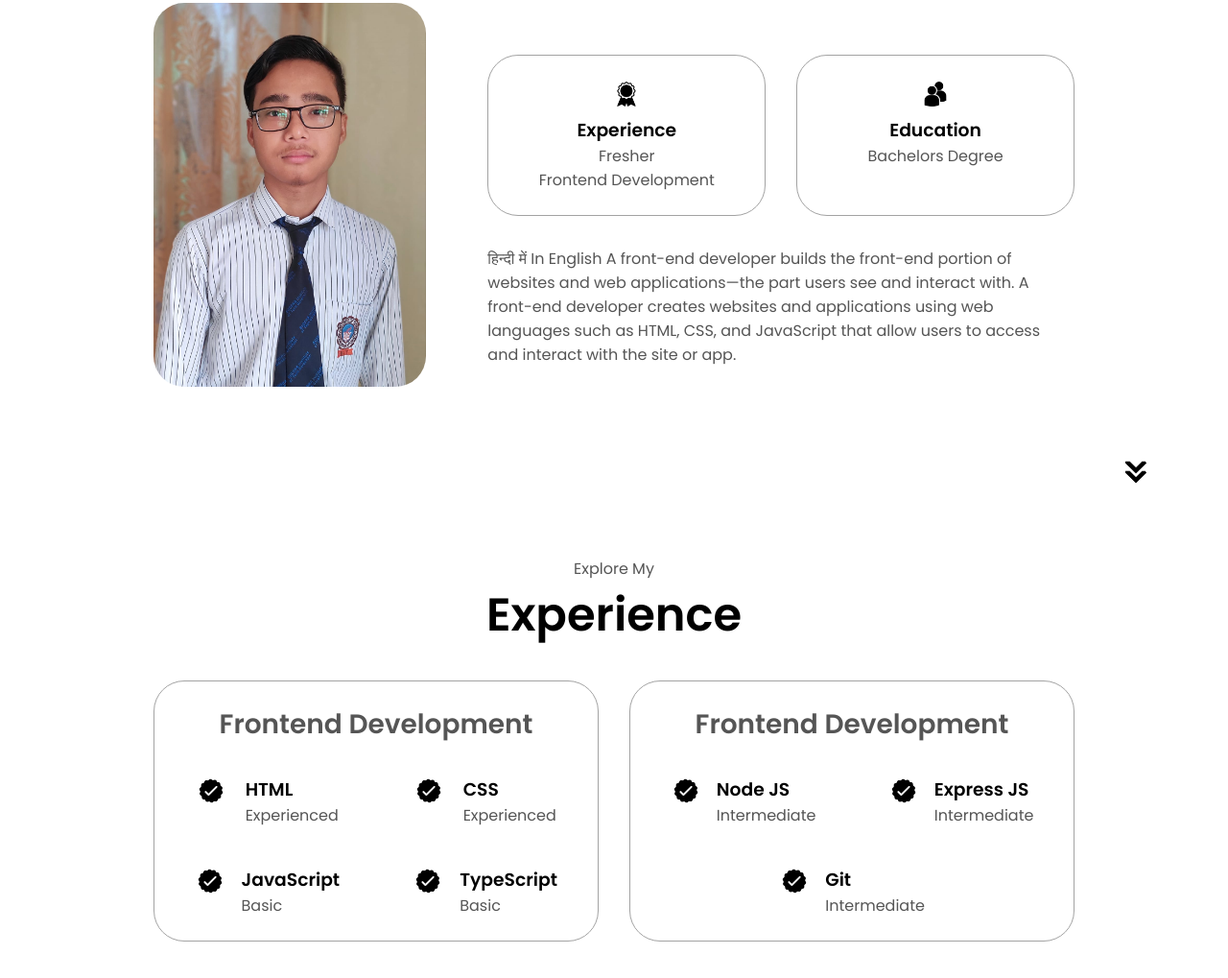
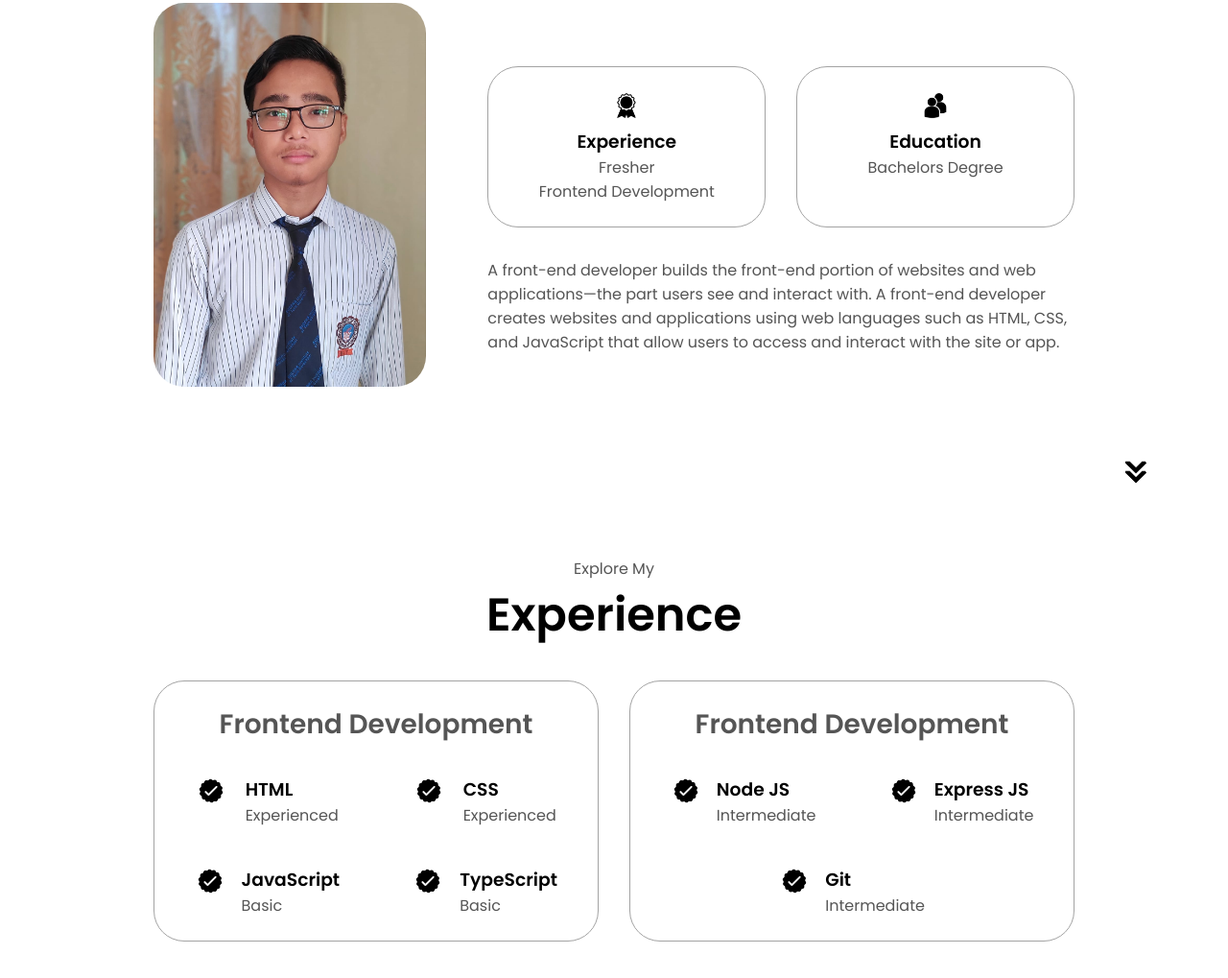
Before and after one commit to Saurabh-Gurung/Porfolio, a plain HTML site: page index.html in a window 1280 px wide. Shown: the part 1116-2135 px from the top of the page at 96% size. Drawn offline with Linux system fonts and the light colour scheme.

Commit message:
Update index.html

```diff
--- a/index.html
+++ b/index.html
@@ -104,8 +104,6 @@
             </div>
             <div class="text-container">
               <p>
-                हिन्दी में
-In English
 A front-end developer builds the front-end portion of websites and web applications—the part users see and interact with. A front-end developer creates websites and applications using web languages such as HTML, CSS, and JavaScript that allow users to access and interact with the site or app.
               </p>
             </div>
```
